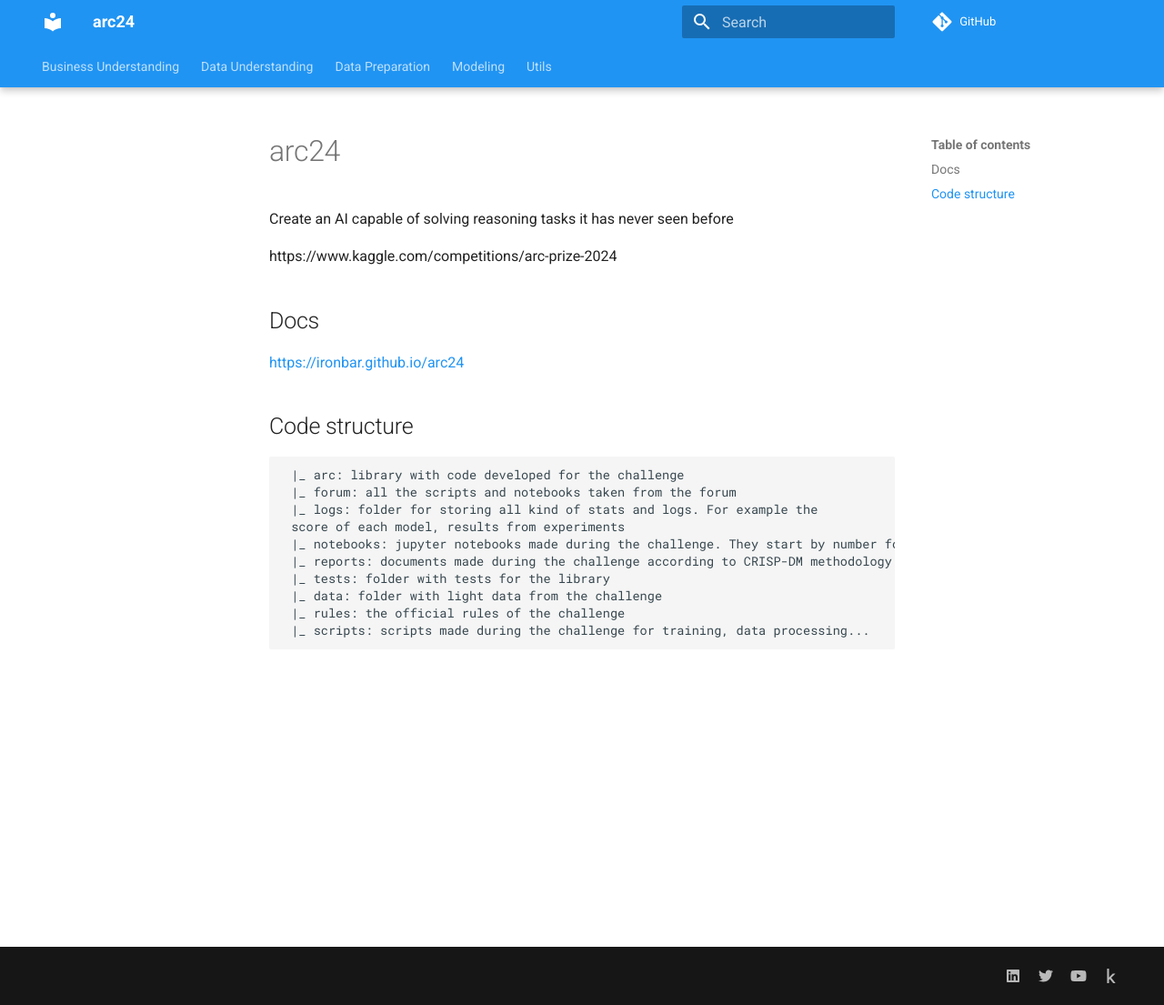
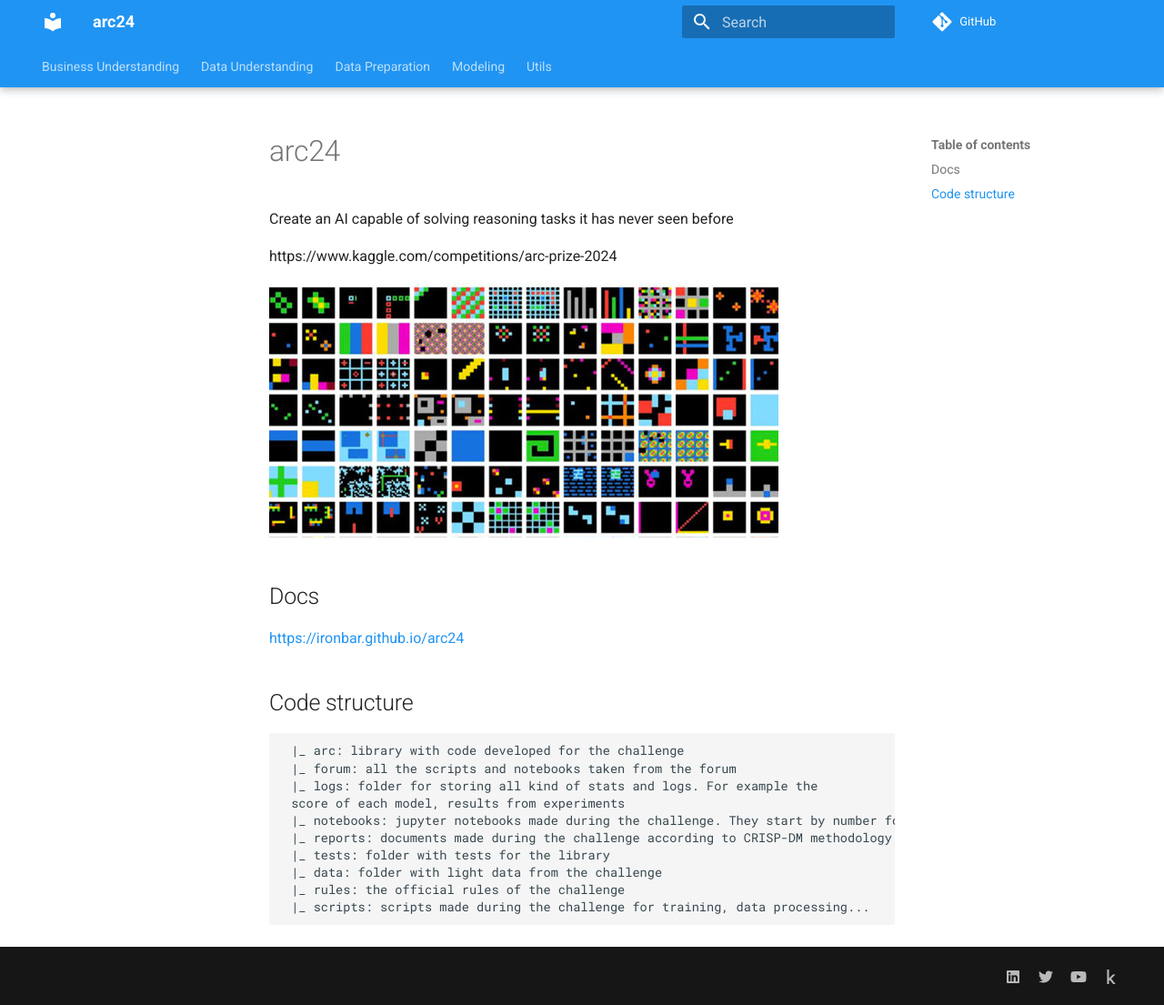
Before and after one commit to zhengjunyao-work/arc24, an MkDocs documentation site: the page built from docs/README.md, in a window 1280 px wide and 1105 px high. Shown: the whole window at 91% size. Built offline with MkDocs 1.6.1 and Material for MkDocs 9.7.7, drawn with Linux system fonts in a browser that asks for light colours; comment, search, counter and statistics services are not loaded.

Commit message:
added image of the challenge

```diff
--- a/docs/README.md
+++ b/docs/README.md
@@ -3,6 +3,8 @@
 Create an AI capable of solving reasoning tasks it has never seen before
 
 https://www.kaggle.com/competitions/arc-prize-2024
+
+![challenge_logo](res/2024-06-25-11-48-13.png)
 
 ## Docs
 
```
Also changed, not shown: README.md (+2 -0 lines), docs/res/2024-06-25-11-48-13.png (added).
